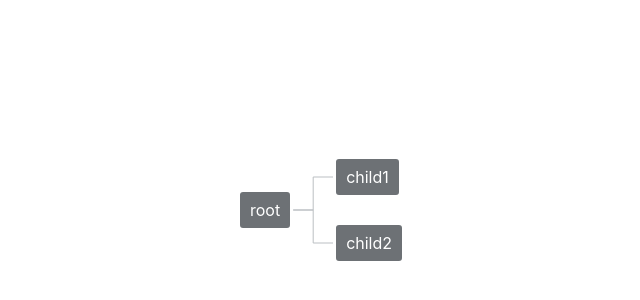
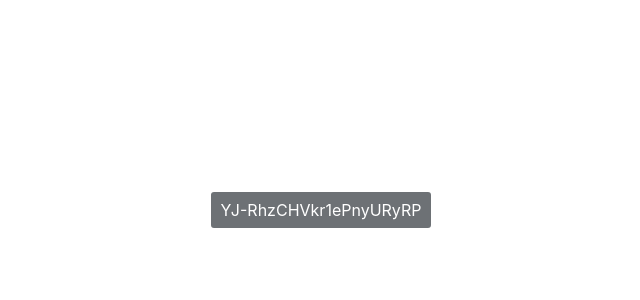
Before and after one commit to DaZheng-coder/DZMindMap, a React (Vite) app: page / in a window 1280 px wide. Shown: the part 190-490 px from the top of the page, without its empty margins (319-959 px from the left). Built offline with nearby package versions, Linux system fonts and the light colour scheme.

Commit message:
feat: 添加enter事件添加节点

```diff
--- a/src/components/DomMindMap/index.tsx
+++ b/src/components/DomMindMap/index.tsx
@@ -1,47 +1,43 @@
-import { FC, useEffect, useRef, useState } from "react";
+import { FC, useLayoutEffect, useRef, useState } from "react";
 import { ILineCoord, INode } from "../../types";
 import MindMapBlock from "../MindMapBlock";
 import SvgContainer from "../SvgContainer";
 import { initLineCoords } from "../../helper";
 import useMindMapData from "../../hooks/useMindMapData";
+import { nanoid } from "nanoid";
 
 const mockData: INode = {
-  id: "root1",
-  label: "root",
-  children: [
-    {
-      id: "child1",
-      label: "child1",
-      children: [],
-    },
-    {
-      id: "child2",
-      label: "child2",
-      children: [],
-    },
-  ],
+  id: nanoid(),
+  label: nanoid(),
 };
 
 const DomMindMap: FC = () => {
   const [lineCoords, setLineCoords] = useState<ILineCoord[]>([]);
-  const { data, appendChildNode, selectedId, setSelectedId } =
+  const { data, appendChildNode, selectedNode, setSelectedNode } =
     useMindMapData(mockData);
 
   const containerRef = useRef<HTMLDivElement>(null);
 
-  useEffect(() => {
+  useLayoutEffect(() => {
     const handleKeyDown = (e: KeyboardEvent) => {
       e.stopPropagation();
-      e.preventDefault();
-      appendChildNode(selectedId);
+      if (["Tab", "Enter"].includes(e.key)) e.preventDefault();
+      switch (e.key) {
+        case "Tab":
+          appendChildNode(selectedNode);
+          break;
+        case "Enter":
+          appendChildNode(selectedNode?.parentNode);
+          break;
+      }
     };
     document.addEventListener("keydown", handleKeyDown);
     return () => {
       document.removeEventListener("keydown", handleKeyDown);
     };
-  }, [appendChildNode, selectedId]);
+  }, [appendChildNode, selectedNode]);
 
-  useEffect(() => {
+  useLayoutEffect(() => {
     if (containerRef.current) {
       const rect = containerRef.current.getBoundingClientRect();
       const originCoords = { x: rect.left, y: rect.top };
@@ -56,8 +52,8 @@ const DomMindMap: FC = () => {
       <SvgContainer lineCoords={lineCoords} />
       <MindMapBlock
         data={data}
-        selectId={selectedId}
-        setSelectId={setSelectedId}
+        selectedNode={selectedNode}
+        setSelectedNode={setSelectedNode}
       />
     </div>
   );
--- a/src/components/MindMapBlock/index.tsx
+++ b/src/components/MindMapBlock/index.tsx
@@ -4,17 +4,17 @@ import { INode } from "../../types";
 
 interface IDomMindTreeProps {
   data: INode;
-  selectId: string;
-  setSelectId: (id: string) => void;
+  selectedNode: INode | undefined;
+  setSelectedNode: (node: INode) => void;
 }
 
 const MindMapBlock: FC<IDomMindTreeProps> = ({
   data,
-  selectId,
-  setSelectId,
+  selectedNode,
+  setSelectedNode,
 }) => {
   const handleClickNode = () => {
-    setSelectId(data.id);
+    setSelectedNode(data);
   };
 
   return (
@@ -25,7 +25,7 @@ const MindMapBlock: FC<IDomMindTreeProps> = ({
       >
         <MindMapNode
           key={data.id}
-          selectId={selectId}
+          selectId={selectedNode?.id || ""}
           id={data.id}
           label={data.label}
         />
@@ -36,8 +36,8 @@ const MindMapBlock: FC<IDomMindTreeProps> = ({
             <MindMapBlock
               key={child.id}
               data={child}
-              selectId={selectId}
-              setSelectId={setSelectId}
+              selectedNode={selectedNode}
+              setSelectedNode={setSelectedNode}
             />
           ))}
         </div>
--- a/src/helper/index.ts
+++ b/src/helper/index.ts
@@ -26,3 +26,14 @@ export const findNode = (data: INode, id: string): INode | undefined => {
     if (node) return node;
   }
 };
+
+export const transformData = (data: INode, parentNode?: INode): INode => {
+  if (!data || !data.children) return data;
+  if (parentNode) {
+    data.parentNode = parentNode;
+  }
+  for (const child of data.children) {
+    transformData(child, data);
+  }
+  return data;
+};
--- a/src/hooks/useMindMapData.ts
+++ b/src/hooks/useMindMapData.ts
@@ -1,26 +1,32 @@
 import { useCallback, useState } from "react";
 import { INode } from "../types";
-import { findNode } from "../helper";
+import { findNode, transformData } from "../helper";
 import { nanoid } from "nanoid";
 import { cloneDeep } from "lodash";
 
 const useMindMapData = (sourceData: INode) => {
-  const [data, setData] = useState<INode>(sourceData);
-  const [selectedId, setSelectedId] = useState<string>("");
-  const appendChildNode = useCallback((parentId: string) => {
+  const [data, setData] = useState<INode>(transformData(sourceData));
+  const [selectedNode, setSelectedNode] = useState<INode>();
+
+  const appendChildNode = useCallback((selectNode: INode | undefined) => {
+    if (!selectNode) return;
     setData((data) => {
       const newData = cloneDeep(data);
-      const node = findNode(newData, parentId);
-      node?.children?.push({
+      const node = findNode(newData, selectNode.id);
+      if (!node) return data;
+      if (!node.children) {
+        node.children = [];
+      }
+      node.children.push({
         id: nanoid(),
-        label: "empty",
+        label: nanoid(),
         children: [],
       });
       return newData;
     });
   }, []);
 
-  return { data, appendChildNode, selectedId, setSelectedId };
+  return { data, appendChildNode, selectedNode, setSelectedNode };
 };
 
 export default useMindMapData;
--- a/src/types/index.ts
+++ b/src/types/index.ts
@@ -4,6 +4,7 @@ export interface INode {
   id: string;
   label: ReactNode;
   children?: INode[];
+  parentNode?: INode;
 }
 
 export interface ICoord {
```
